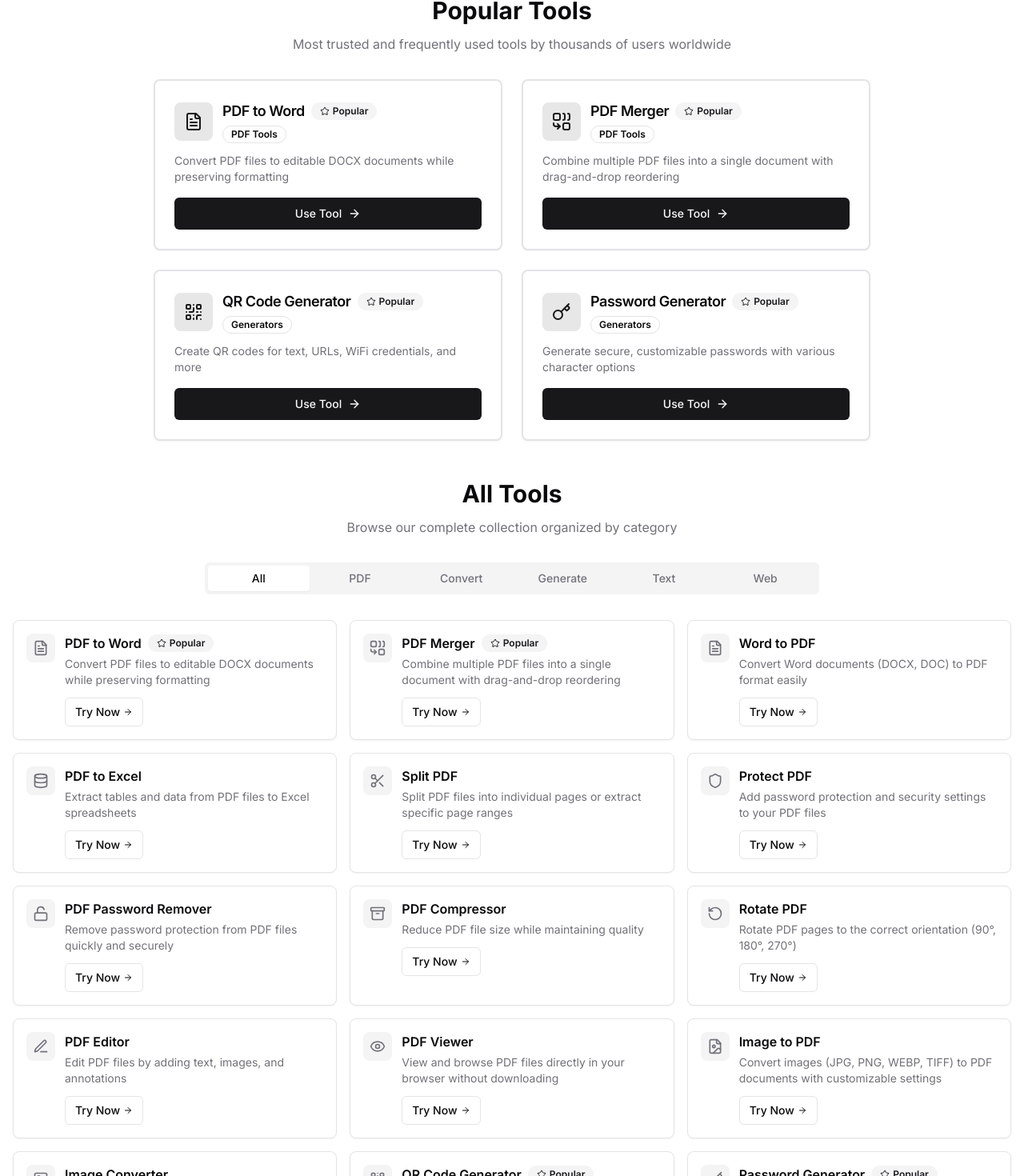
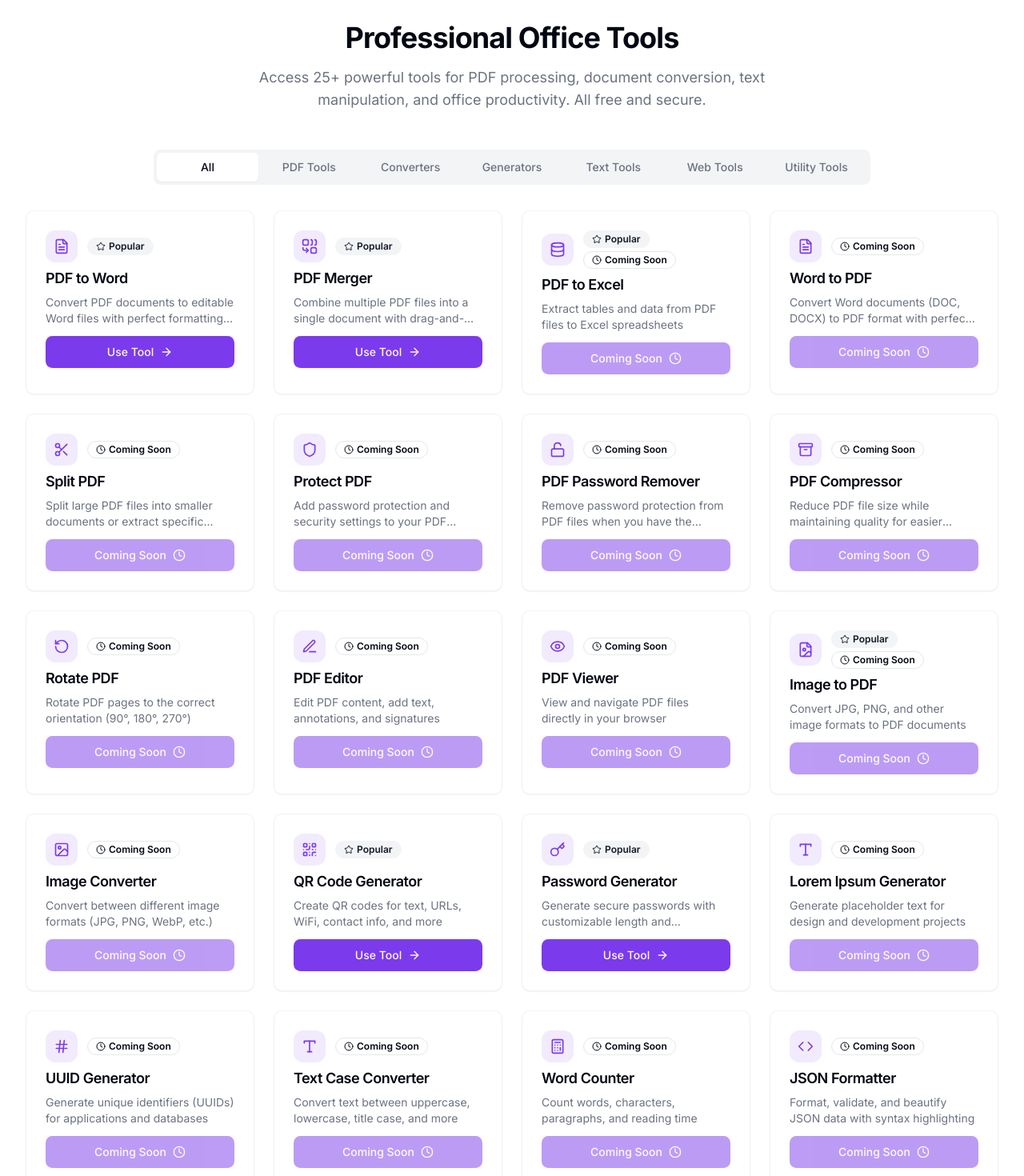
Before and after one commit to Recentlystarted/office-tools, a Next.js app: page / in a window 1280 px wide. Shown: the part 880-2350 px from the top of the page at 80% size. Built offline with nearby package versions, Linux system fonts and the light colour scheme.

Commit message:
UI enhanced and schanged

```diff
--- a/app/globals.css
+++ b/app/globals.css
@@ -5,54 +5,63 @@
 @layer base {
   :root {
     --background: 0 0% 100%;
-    --foreground: 240 10% 3.9%;
+    --foreground: 224 71.4% 4.1%;
     --card: 0 0% 100%;
-    --card-foreground: 240 10% 3.9%;
+    --card-foreground: 224 71.4% 4.1%;
     --popover: 0 0% 100%;
-    --popover-foreground: 240 10% 3.9%;
-    --primary: 240 5.9% 10%;
-    --primary-foreground: 0 0% 98%;
-    --secondary: 240 4.8% 95.9%;
-    --secondary-foreground: 240 5.9% 10%;
-    --muted: 240 4.8% 95.9%;
-    --muted-foreground: 240 3.8% 46.1%;
-    --accent: 240 4.8% 95.9%;
-    --accent-foreground: 240 5.9% 10%;
+    --popover-foreground: 224 71.4% 4.1%;
+    --primary: 262.1 83.3% 57.8%;
+    --primary-foreground: 210 20% 98%;
+    --secondary: 220 14.3% 95.9%;
+    --secondary-foreground: 220.9 39.3% 11%;
+    --muted: 220 14.3% 95.9%;
+    --muted-foreground: 220 8.9% 46.1%;
+    --accent: 220 14.3% 95.9%;
+    --accent-foreground: 220.9 39.3% 11%;
     --destructive: 0 84.2% 60.2%;
-    --destructive-foreground: 0 0% 98%;
-    --border: 240 5.9% 90%;
-    --input: 240 5.9% 90%;
-    --ring: 240 10% 3.9%;
-    --radius: 0.5rem;
+    --destructive-foreground: 210 20% 98%;
+    --border: 220 13% 91%;
+    --input: 220 13% 91%;
+    --ring: 262.1 83.3% 57.8%;
+    --radius: 0.65rem;
+    --chart-1: 12 76% 61%;
+    --chart-2: 173 58% 39%;
+    --chart-3: 197 37% 24%;
+    --chart-4: 43 74% 66%;
+    --chart-5: 27 87% 67%;
   }
 
   .dark {
-    --background: 240 10% 3.9%;
-    --foreground: 0 0% 98%;
-    --card: 240 10% 3.9%;
-    --card-foreground: 0 0% 98%;
-    --popover: 240 10% 3.9%;
-    --popover-foreground: 0 0% 98%;
-    --primary: 0 0% 98%;
-    --primary-foreground: 240 5.9% 10%;
-    --secondary: 240 3.7% 15.9%;
-    --secondary-foreground: 0 0% 98%;
-    --muted: 240 3.7% 15.9%;
-    --muted-foreground: 240 5% 64.9%;
-    --accent: 240 3.7% 15.9%;
-    --accent-foreground: 0 0% 98%;
+    --background: 224 71.4% 4.1%;
+    --foreground: 210 20% 98%;
+    --card: 224 71.4% 4.1%;
+    --card-foreground: 210 20% 98%;
+    --popover: 224 71.4% 4.1%;
+    --popover-foreground: 210 20% 98%;
+    --primary: 263.4 70% 50.4%;
+    --primary-foreground: 210 20% 98%;
+    --secondary: 215 27.9% 16.9%;
+    --secondary-foreground: 210 20% 98%;
+    --muted: 215 27.9% 16.9%;
+    --muted-foreground: 217.9 10.6% 64.9%;
+    --accent: 215 27.9% 16.9%;
+    --accent-foreground: 210 20% 98%;
     --destructive: 0 62.8% 30.6%;
-    --destructive-foreground: 0 0% 98%;
-    --border: 240 3.7% 15.9%;
-    --input: 240 3.7% 15.9%;
-    --ring: 240 4.9% 83.9%;
+    --destructive-foreground: 210 20% 98%;
+    --border: 215 27.9% 16.9%;
+    --input: 215 27.9% 16.9%;
+    --ring: 263.4 70% 50.4%;
+    --chart-1: 220 70% 50%;
+    --chart-2: 160 60% 45%;
+    --chart-3: 30 80% 55%;
+    --chart-4: 280 65% 60%;
+    --chart-5: 340 75% 55%;
   }
-}
 
-@layer base {
   * {
     @apply border-border;
   }
+
   body {
     @apply bg-background text-foreground;
   }
--- a/components/tools-grid.tsx
+++ b/components/tools-grid.tsx
@@ -1,43 +1,49 @@
+'use client'
+
+import Link from 'next/link'
+import { Button } from '@/components/ui/button'
 import { Card, CardContent, CardDescription, CardHeader, CardTitle } from '@/components/ui/card'
-import { Button } from '@/components/ui/button'
 import { Badge } from '@/components/ui/badge'
 import { Tabs, TabsContent, TabsList, TabsTrigger } from '@/components/ui/tabs'
 import {
   FileText,
-  Combine,
+  Database,
   QrCode,
   Key,
-  Unlock,
-  Image,
+  Combine,
   Scissors,
   Shield,
+  Unlock,
+  Archive,
+  RotateCcw,
+  Edit3,
   Eye,
-  RotateCcw,
-  ArrowRight,
+  FileImage,
+  Image,
+  Type,
+  Calculator,
+  Code,
+  FileCode,
+  Globe,
+  Link2,
+  Palette,
+  Settings,
+  Clock,
+  Hash,
   Star,
-  FileImage,
-  Database,
-  Palette,
-  Type,
-  Link2,
-  Archive,
-  Edit3,
-  Download,
-  Upload,
-  Hash,
-  Globe
+  ArrowRight
 } from 'lucide-react'
-import Link from 'next/link'
 
 const tools = [
   // PDF Tools
   {
     name: 'PDF to Word',
-    description: 'Convert PDF files to editable DOCX documents while preserving formatting',
-    slug: 'pdf-to-docx',
+    description: 'Convert PDF documents to editable Word files with perfect formatting preservation',
+    slug: 'pdf-to-word',
     icon: FileText,
     category: 'PDF Tools',
-    popular: true
+    popular: true,
+    status: 'active'
   },
   {
     name: 'PDF Merger',
@@ -45,308 +51,366 @@ const tools = [
     slug: 'pdf-merger',
     icon: Combine,
     category: 'PDF Tools',
-    popular: true
-  },
-  {
-    name: 'Word to PDF',
-    description: 'Convert Word documents (DOCX, DOC) to PDF format easily',
-    slug: 'word-to-pdf',
-    icon: FileText,
-    category: 'PDF Tools'
+    popular: true,
+    status: 'active'
   },
   {
     name: 'PDF to Excel',
     description: 'Extract tables and data from PDF files to Excel spreadsheets',
     slug: 'pdf-to-excel',
     icon: Database,
-    category: 'PDF Tools'
+    category: 'PDF Tools',
+    popular: true,
+    status: 'coming-soon'
+  },
+  {
+    name: 'Word to PDF',
+    description: 'Convert Word documents (DOC, DOCX) to PDF format with perfect formatting',
+    slug: 'word-to-pdf',
+    icon: FileText,
+    category: 'PDF Tools',
+    popular: false,
+    status: 'coming-soon'
   },
   {
     name: 'Split PDF',
-    description: 'Split PDF files into individual pages or extract specific page ranges',
+    description: 'Split large PDF files into smaller documents or extract specific pages',
     slug: 'split-pdf',
     icon: Scissors,
-    category: 'PDF Tools'
+    category: 'PDF Tools',
+    popular: false,
+    status: 'coming-soon'
   },
   {
     name: 'Protect PDF',
-    description: 'Add password protection and security settings to your PDF files',
+    description: 'Add password protection and security settings to your PDF documents',
     slug: 'protect-pdf',
     icon: Shield,
-    category: 'PDF Tools'
+    category: 'PDF Tools',
+    popular: false,
+    status: 'coming-soon'
   },
   {
     name: 'PDF Password Remover',
-    description: 'Remove password protection from PDF files quickly and securely',
-    slug: 'pdf-password-remover',
+    description: 'Remove password protection from PDF files when you have the password',
+    slug: 'pdf-unlock',
     icon: Unlock,
-    category: 'PDF Tools'
+    category: 'PDF Tools',
+    popular: false,
+    status: 'coming-soon'
   },
   {
     name: 'PDF Compressor',
-    description: 'Reduce PDF file size while maintaining quality',
+    description: 'Reduce PDF file size while maintaining quality for easier sharing',
     slug: 'pdf-compressor',
     icon: Archive,
-    category: 'PDF Tools'
+    category: 'PDF Tools',
+    popular: false,
+    status: 'coming-soon'
   },
   {
     name: 'Rotate PDF',
     description: 'Rotate PDF pages to the correct orientation (90°, 180°, 270°)',
     slug: 'rotate-pdf',
     icon: RotateCcw,
-    category: 'PDF Tools'
+    category: 'PDF Tools',
+    popular: false,
+    status: 'coming-soon'
   },
   {
     name: 'PDF Editor',
-    description: 'Edit PDF files by adding text, images, and annotations',
+    description: 'Edit PDF content, add text, annotations, and signatures',
     slug: 'pdf-editor',
     icon: Edit3,
-    category: 'PDF Tools'
+    category: 'PDF Tools',
+    popular: false,
+    status: 'coming-soon'
   },
   {
     name: 'PDF Viewer',
-    description: 'View and browse PDF files directly in your browser without downloading',
+    description: 'View and navigate PDF files directly in your browser',
     slug: 'pdf-viewer',
     icon: Eye,
-    category: 'PDF Tools'
+    category: 'PDF Tools',
+    popular: false,
+    status: 'coming-soon'
   },
 
   // Converters
   {
     name: 'Image to PDF',
-    description: 'Convert images (JPG, PNG, WEBP, TIFF) to PDF documents with customizable settings',
+    description: 'Convert JPG, PNG, and other image formats to PDF documents',
     slug: 'image-to-pdf',
     icon: FileImage,
-    category: 'Converters'
+    category: 'Converters',
+    popular: true,
+    status: 'coming-soon'
   },
   {
     name: 'Image Converter',
-    description: 'Convert between different image formats (JPG, PNG, WEBP, GIF)',
+    description: 'Convert between different image formats (JPG, PNG, WebP, etc.)',
     slug: 'image-converter',
     icon: Image,
-    category: 'Converters'
+    category: 'Converters',
+    popular: false,
+    status: 'coming-soon'
   },
 
   // Generators
   {
     name: 'QR Code Generator',
-    description: 'Create QR codes for text, URLs, WiFi credentials, and more',
-    slug: 'qr-code-generator',
+    description: 'Create QR codes for text, URLs, WiFi, contact info, and more',
+    slug: 'qr-generator',
     icon: QrCode,
     category: 'Generators',
-    popular: true
+    popular: true,
+    status: 'active'
   },
   {
     name: 'Password Generator',
-    description: 'Generate secure, customizable passwords with various character options',
+    description: 'Generate secure passwords with customizable length and complexity',
     slug: 'password-generator',
     icon: Key,
     category: 'Generators',
-    popular: true
+    popular: true,
+    status: 'active'
   },
   {
-    name: 'Color Picker',
-    description: 'Pick colors from images or generate color palettes for design projects',
-    slug: 'color-picker',
-    icon: Palette,
-    category: 'Generators'
+    name: 'Lorem Ipsum Generator',
+    description: 'Generate placeholder text for design and development projects',
+    slug: 'lorem-generator',
+    icon: Type,
+    category: 'Generators',
+    popular: false,
+    status: 'coming-soon'
+  },
+  {
+    name: 'UUID Generator',
+    description: 'Generate unique identifiers (UUIDs) for applications and databases',
+    slug: 'uuid-generator',
+    icon: Hash,
+    category: 'Generators',
+    popular: false,
+    status: 'coming-soon'
   },
 
   // Text Tools
   {
     name: 'Text Case Converter',
-    description: 'Convert text between different cases: UPPER, lower, Title Case, and more',
+    description: 'Convert text between uppercase, lowercase, title case, and more',
     slug: 'text-case-converter',
     icon: Type,
-    category: 'Text Tools'
+    category: 'Text Tools',
+    popular: false,
+    status: 'coming-soon'
+  },
+  {
+    name: 'Word Counter',
+    description: 'Count words, characters, paragraphs, and reading time',
+    slug: 'word-counter',
+    icon: Calculator,
+    category: 'Text Tools',
+    popular: false,
+    status: 'coming-soon'
   },
   {
     name: 'JSON Formatter',
     description: 'Format, validate, and beautify JSON data with syntax highlighting',
     slug: 'json-formatter',
-    icon: Database,
-    category: 'Text Tools'
+    icon: Code,
+    category: 'Text Tools',
+    popular: false,
+    status: 'coming-soon'
   },
   {
     name: 'Base64 Encoder/Decoder',
-    description: 'Encode and decode Base64 strings for data transmission and storage',
-    slug: 'base64-encoder-decoder',
-    icon: Hash,
-    category: 'Text Tools'
-  },
-  {
-    name: 'URL Encoder/Decoder',
-    description: 'Encode and decode URLs for safe transmission and processing',
-    slug: 'url-encoder-decoder',
-    icon: Link2,
-    category: 'Text Tools'
+    description: 'Encode and decode Base64 text for data transmission',
+    slug: 'base64-converter',
+    icon: FileCode,
+    category: 'Text Tools',
+    popular: false,
+    status: 'coming-soon'
   },
 
   // Web Tools
   {
+    name: 'URL Encoder/Decoder',
+    description: 'Encode and decode URLs and query parameters for web development',
+    slug: 'url-encoder',
+    icon: Globe,
+    category: 'Web Tools',
+    popular: false,
+    status: 'coming-soon'
+  },
+  {
     name: 'URL Shortener',
     description: 'Create short, shareable links from long URLs',
     slug: 'url-shortener',
-    icon: Globe,
-    category: 'Web Tools'
+    icon: Link2,
+    category: 'Web Tools',
+    popular: false,
+    status: 'coming-soon'
+  },
+  {
+    name: 'Color Picker',
+    description: 'Pick colors and convert between HEX, RGB, HSL, and other formats',
+    slug: 'color-picker',
+    icon: Palette,
+    category: 'Web Tools',
+    popular: false,
+    status: 'coming-soon'
+  },
+
+  // Utility Tools
+  {
+    name: 'Hash Generator',
+    description: 'Generate MD5, SHA-1, SHA-256, and other hash checksums',
+    slug: 'hash-generator',
+    icon: Settings,
+    category: 'Utility Tools',
+    popular: false,
+    status: 'coming-soon'
+  },
+  {
+    name: 'Timestamp Converter',
+    description: 'Convert between Unix timestamps and human-readable dates',
+    slug: 'timestamp-converter',
+    icon: Clock,
+    category: 'Utility Tools',
+    popular: false,
+    status: 'coming-soon'
   }
 ]
 
+const categories = [
+  'All',
+  'PDF Tools',
+  'Converters',
+  'Generators',
+  'Text Tools',
+  'Web Tools',
+  'Utility Tools'
+]
+
 export function ToolsGrid() {
-  const popularTools = tools.filter(tool => tool.popular)
-  const pdfTools = tools.filter(tool => tool.category === 'PDF Tools')
-  const converters = tools.filter(tool => tool.category === 'Converters')
-  const generators = tools.filter(tool => tool.category === 'Generators')
-  const textTools = tools.filter(tool => tool.category === 'Text Tools')
-  const webTools = tools.filter(tool => tool.category === 'Web Tools')
+  return (
+    <section id="tools" className="py-16 lg:py-24">
+      <div className="container mx-auto px-4">
+        <div className="text-center mb-12">
+          <h2 className="text-3xl lg:text-4xl font-bold tracking-tight mb-4">
+            Professional Office Tools
+          </h2>
+          <p className="text-lg text-muted-foreground max-w-2xl mx-auto">
+            Access 25+ powerful tools for PDF processing, document conversion,
+            text manipulation, and office productivity. All free and secure.
+          </p>
+        </div>
 
-  const renderToolCard = (tool: typeof tools[0], variant: 'featured' | 'compact' = 'compact') => {
+        <Tabs defaultValue="All" className="w-full">
+          <div className="flex justify-center mb-8">
+            <TabsList className="grid w-full max-w-4xl grid-cols-3 lg:grid-cols-7 h-auto p-1">
+              {categories.map((category) => (
+                <TabsTrigger
+                  key={category}
+                  value={category}
+                  className="text-xs lg:text-sm px-2 lg:px-4 py-2"
+                >
+                  {category}
+                </TabsTrigger>
+              ))}
+            </TabsList>
+          </div>
+
+          {categories.map((category) => (
+            <TabsContent key={category} value={category} className="mt-8">
+              <div className="grid grid-cols-1 md:grid-cols-2 lg:grid-cols-3 xl:grid-cols-4 gap-4 lg:gap-6">
+                {tools
+                  .filter(tool => category === 'All' || tool.category === category)
+                  .map((tool) => {
                     const IconComponent = tool.icon
-
-    if (variant === 'featured') {
                     return (
-        <Card key={tool.slug} className="group hover:shadow-lg transition-all duration-200 border-2 hover:border-primary/20">
+                      <Card
+                        key={tool.slug}
+                        className="group hover:shadow-lg transition-all duration-300 hover:-translate-y-1 border-border/50 hover:border-primary/20"
+                      >
                         <CardHeader className="pb-3">
+                          <div className="flex items-start justify-between">
                             <div className="flex items-center gap-3">
-              <div className="p-3 rounded-lg bg-primary/10 text-primary group-hover:bg-primary group-hover:text-primary-foreground transition-colors">
-                <IconComponent className="h-6 w-6" />
+                              <div className="p-2.5 rounded-xl bg-primary/10 text-primary group-hover:bg-primary/20 transition-colors">
+                                <IconComponent className="h-5 w-5" />
                               </div>
-              <div className="flex-1 space-y-1">
-                <div className="flex items-center gap-2">
-                  <CardTitle className="text-lg">{tool.name}</CardTitle>
+                              <div className="flex flex-col gap-1">
                                 {tool.popular && (
-                    <Badge variant="secondary" className="text-xs">
-                      <Star className="w-3 h-3 mr-1" />
+                                  <Badge variant="secondary" className="w-fit text-xs">
+                                    <Star className="h-3 w-3 mr-1" />
                                     Popular
                                   </Badge>
                                 )}
-                </div>
-                <Badge variant="outline" className="text-xs">
-                  {tool.category}
+                                {tool.status === 'coming-soon' && (
+                                  <Badge variant="outline" className="w-fit text-xs">
+                                    <Clock className="h-3 w-3 mr-1" />
+                                    Coming Soon
                                   </Badge>
+                                )}
                               </div>
                             </div>
+                          </div>
+                          <CardTitle className="text-lg font-semibold group-hover:text-primary transition-colors">
+                            {tool.name}
+                          </CardTitle>
+                          <CardDescription className="text-sm text-muted-foreground line-clamp-2">
+                            {tool.description}
+                          </CardDescription>
                         </CardHeader>
                         <CardContent className="pt-0">
-            <CardDescription className="text-sm mb-4">
-              {tool.description}
-            </CardDescription>
-            <Button asChild className="w-full">
+                          {tool.status === 'active' ? (
                             <Link href={`/${tool.slug}`}>
+                              <Button className="w-full group-hover:bg-primary group-hover:text-primary-foreground transition-all">
                                 Use Tool
-                <ArrowRight className="ml-2 h-4 w-4" />
+                                <ArrowRight className="ml-2 h-4 w-4 group-hover:translate-x-1 transition-transform" />
+                              </Button>
                             </Link>
+                          ) : (
+                            <Button disabled className="w-full">
+                              Coming Soon
+                              <Clock className="ml-2 h-4 w-4" />
                             </Button>
+                          )}
                         </CardContent>
                       </Card>
                     )
-    }
+                  })}
+              </div>
 
-    return (
-      <Card key={tool.slug} className="group hover:shadow-md transition-all">
-        <CardContent className="p-4">
-          <div className="flex items-start gap-3">
-            <div className="p-2 rounded-lg bg-muted text-muted-foreground group-hover:bg-primary/10 group-hover:text-primary transition-colors">
-              <IconComponent className="h-5 w-5" />
+              {tools.filter(tool => category === 'All' || tool.category === category).length === 0 && (
+                <div className="text-center py-12">
+                  <p className="text-muted-foreground">No tools found in this category.</p>
                 </div>
-            <div className="flex-1 min-w-0">
-              <div className="flex items-center gap-2 mb-1">
-                <h3 className="font-semibold">{tool.name}</h3>
-                {tool.popular && (
-                  <Badge variant="secondary" className="text-xs">
-                    <Star className="w-3 h-3 mr-1" />
-                    Popular
-                  </Badge>
               )}
+            </TabsContent>
+          ))}
+        </Tabs>
+
+        {/* Statistics */}
+        <div className="mt-16 lg:mt-24 text-center">
+          <div className="grid grid-cols-2 lg:grid-cols-4 gap-6 lg:gap-8">
+            <div className="space-y-2">
+              <div className="text-3xl lg:text-4xl font-bold text-primary">25+</div>
+              <div className="text-sm text-muted-foreground">Professional Tools</div>
             </div>
-              <p className="text-sm text-muted-foreground mb-3 line-clamp-2">
-                {tool.description}
-              </p>
-              <Button size="sm" variant="outline" asChild>
-                <Link href={`/${tool.slug}`}>
-                  Try Now
-                  <ArrowRight className="ml-1 h-3 w-3" />
-                </Link>
-              </Button>
+            <div className="space-y-2">
+              <div className="text-3xl lg:text-4xl font-bold text-primary">100%</div>
+              <div className="text-sm text-muted-foreground">Free to Use</div>
+            </div>
+            <div className="space-y-2">
+              <div className="text-3xl lg:text-4xl font-bold text-primary">Secure</div>
+              <div className="text-sm text-muted-foreground">Privacy Protected</div>
+            </div>
+            <div className="space-y-2">
+              <div className="text-3xl lg:text-4xl font-bold text-primary">24/7</div>
+              <div className="text-sm text-muted-foreground">Always Available</div>
             </div>
           </div>
-        </CardContent>
-      </Card>
-    )
-  }
-
-  return (
-    <section id="tools" className="py-16">
-      <div className="space-y-12">
-        {/* Popular Tools */}
-        <div className="space-y-8">
-          <div className="text-center space-y-3">
-            <h2 className="text-3xl font-bold">Popular Tools</h2>
-            <p className="text-muted-foreground max-w-2xl mx-auto">
-              Most trusted and frequently used tools by thousands of users worldwide
-            </p>
-          </div>
-
-          <div className="grid grid-cols-1 md:grid-cols-2 lg:grid-cols-2 gap-6 max-w-4xl mx-auto">
-            {popularTools.map((tool) => renderToolCard(tool, 'featured'))}
-          </div>
-        </div>
-
-        {/* All Tools by Category */}
-        <div className="space-y-8">
-          <div className="text-center space-y-3">
-            <h2 className="text-3xl font-bold">All Tools</h2>
-            <p className="text-muted-foreground">
-              Browse our complete collection organized by category
-            </p>
-          </div>
-
-          <Tabs defaultValue="all" className="w-full">
-            <TabsList className="grid w-full grid-cols-6 max-w-3xl mx-auto">
-              <TabsTrigger value="all">All</TabsTrigger>
-              <TabsTrigger value="pdf">PDF</TabsTrigger>
-              <TabsTrigger value="converters">Convert</TabsTrigger>
-              <TabsTrigger value="generators">Generate</TabsTrigger>
-              <TabsTrigger value="text">Text</TabsTrigger>
-              <TabsTrigger value="web">Web</TabsTrigger>
-            </TabsList>
-
-            <TabsContent value="all" className="mt-8">
-              <div className="grid grid-cols-1 md:grid-cols-2 lg:grid-cols-3 gap-4">
-                {tools.map((tool) => renderToolCard(tool))}
-              </div>
-            </TabsContent>
-
-            <TabsContent value="pdf" className="mt-8">
-              <div className="grid grid-cols-1 md:grid-cols-2 lg:grid-cols-3 gap-4">
-                {pdfTools.map((tool) => renderToolCard(tool))}
-              </div>
-            </TabsContent>
-
-            <TabsContent value="converters" className="mt-8">
-              <div className="grid grid-cols-1 md:grid-cols-2 lg:grid-cols-3 gap-4">
-                {converters.map((tool) => renderToolCard(tool))}
-              </div>
-            </TabsContent>
-
-            <TabsContent value="generators" className="mt-8">
-              <div className="grid grid-cols-1 md:grid-cols-2 lg:grid-cols-3 gap-4">
-                {generators.map((tool) => renderToolCard(tool))}
-              </div>
-            </TabsContent>
-
-            <TabsContent value="text" className="mt-8">
-              <div className="grid grid-cols-1 md:grid-cols-2 lg:grid-cols-3 gap-4">
-                {textTools.map((tool) => renderToolCard(tool))}
-              </div>
-            </TabsContent>
-
-            <TabsContent value="web" className="mt-8">
-              <div className="grid grid-cols-1 md:grid-cols-2 lg:grid-cols-3 gap-4">
-                {webTools.map((tool) => renderToolCard(tool))}
-              </div>
-            </TabsContent>
-          </Tabs>
         </div>
       </div>
     </section>
```
Also changed, not shown: 1 other file (tests, documents, lock files or other folders). Lines whose indentation alone changed are shown as unchanged.
